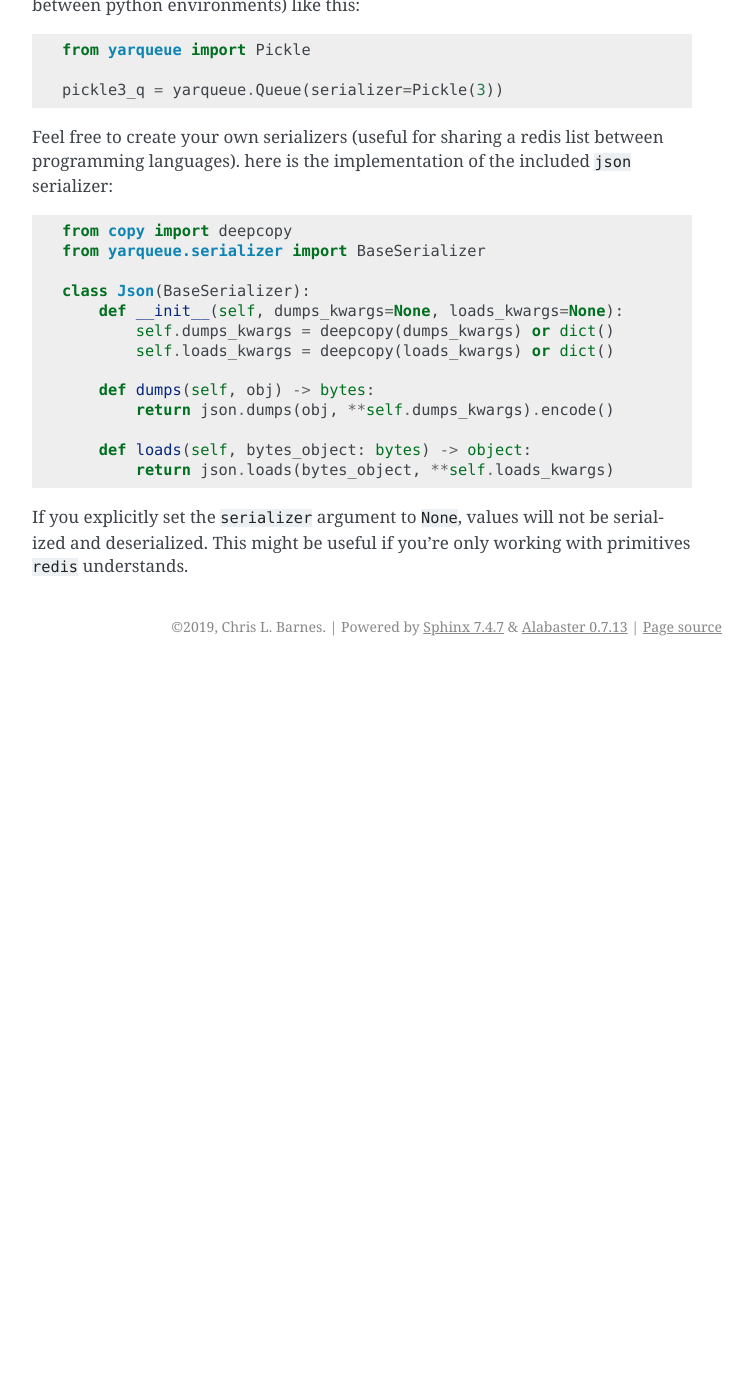
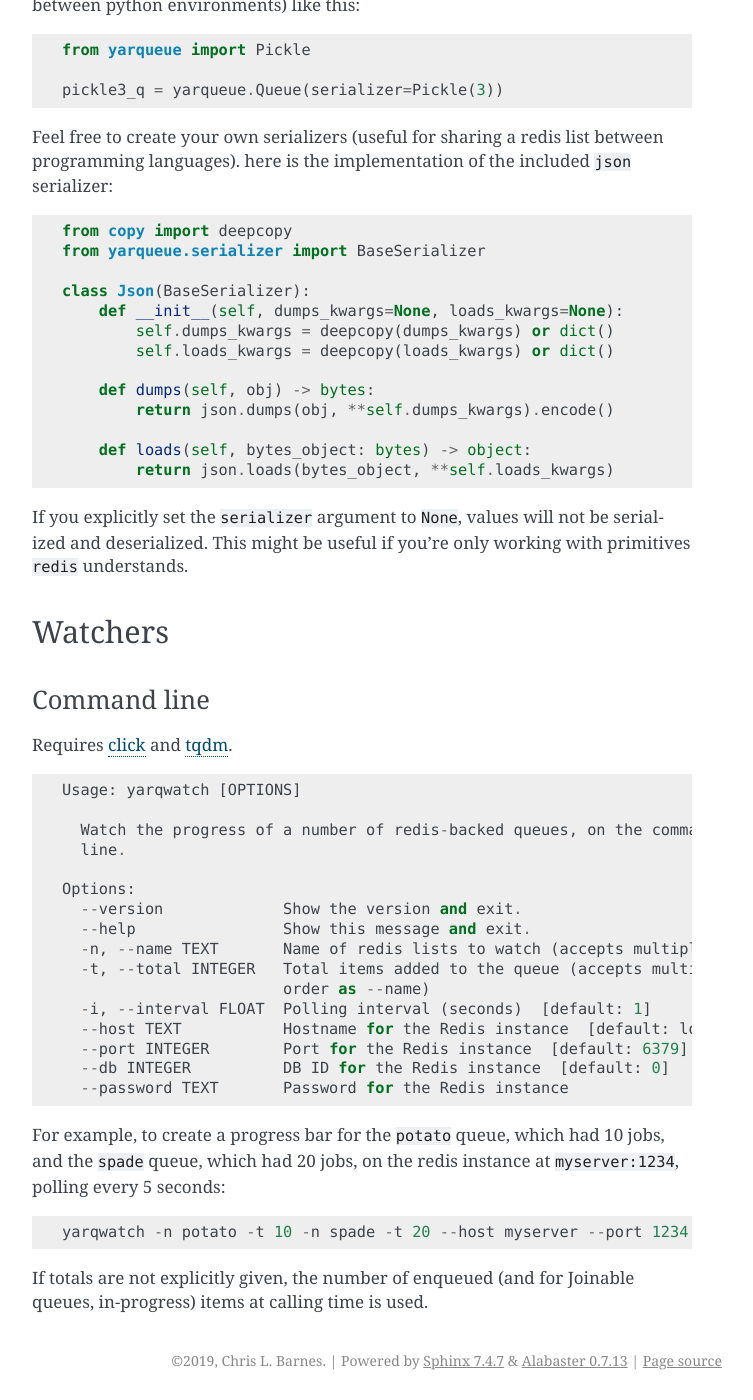
Before and after one commit to clbarnes/yarqueue, a Sphinx documentation site: the page built from docs/usage.rst, in a window 1280 px wide and 1400 px high, scrolled down 4147 px. Shown: the whole window, without its empty margins (388-1141 px from the left). Built offline with Sphinx 7.4.7, drawn with Linux system fonts in a browser that asks for light colours; before the commit the page ends 4813 px from its top, so only the background shows below that.

Commit message:
watcher docs update

```diff
--- a/README.rst
+++ b/README.rst
@@ -43,6 +43,11 @@ Features
 
 * As thread-safe as the `underlying Redis client instance <https://github.com/andymccurdy/redis-py#thread-safety>`_
 
+* Simple queue watchers
+
+  - ``yarqwatch``: command-line progress bars for given queues
+  - ``yarqserve``: simple REST API and browser page for given queues
+
 Credits
 -------
 
--- a/docs/usage.rst
+++ b/docs/usage.rst
@@ -221,8 +221,49 @@ here is the implementation of the included ``json`` serializer:
 If you explicitly set the ``serializer`` argument to ``None``, values will not be serialized and deserialized.
 This might be useful if you're only working with primitives ``redis`` understands.
 
+Watchers
+--------
+
+Command line
+~~~~~~~~~~~~
+
+Requires click_ and tqdm_.
+
+::
+
+    Usage: yarqwatch [OPTIONS]
+
+      Watch the progress of a number of redis-backed queues, on the command
+      line.
+
+    Options:
+      --version             Show the version and exit.
+      --help                Show this message and exit.
+      -n, --name TEXT       Name of redis lists to watch (accepts multiple)
+      -t, --total INTEGER   Total items added to the queue (accepts multiple, same
+                            order as --name)
+      -i, --interval FLOAT  Polling interval (seconds)  [default: 1]
+      --host TEXT           Hostname for the Redis instance  [default: localhost]
+      --port INTEGER        Port for the Redis instance  [default: 6379]
+      --db INTEGER          DB ID for the Redis instance  [default: 0]
+      --password TEXT       Password for the Redis instance
+
+For example, to create a progress bar for
+the ``potato`` queue, which had 10 jobs, and
+the ``spade`` queue, which had 20 jobs,
+on the redis instance at ``myserver:1234``,
+polling every 5 seconds::
+
+    yarqwatch -n potato -t 10 -n spade -t 20 --host myserver --port 1234 --interval 5
+
+If totals are not explicitly given, the number of enqueued (and for Joinable queues, in-progress) items at calling time is used.
+
+
 .. _multiprocessing.Queue: https://docs.python.org/3/library/multiprocessing.html#multiprocessing.Queue
 .. _redislite: https://github.com/yahoo/redislite
 .. _pickle: https://docs.python.org/3/library/pickle.html
 .. _pickle5: https://pypi.org/project/pickle5/
 .. _threading.LifoQueue: https://docs.python.org/3/library/queue.html#queue.LifoQueue
+.. _click: https://click.palletsprojects.com
+.. _flask: https://flask.palletsprojects.com
+.. _tqdm: https://github.com/tqdm/tqdm
--- a/setup.py
+++ b/setup.py
@@ -15,9 +15,10 @@ extras_require = {
     "redislite": ["redislite>=5.0"],
     "pickle": ['pickle5; python_version >= "3.6" and python_version < "3.8"'],
     "cli": ["click", "tqdm"],
+    "http": ["click", "flask"],
 }
 
-extras_require["full"] = list(itertools.chain.from_iterable(extras_require.values()))
+extras_require["all"] = list(itertools.chain.from_iterable(extras_require.values()))
 
 setup_requirements = ["pytest-runner"]
 
@@ -44,8 +45,10 @@ setup(
     keywords="yarqueue queue multiprocessing hotqueue redis redislite",
     name="yarqueue",
     packages=find_packages(include=["yarqueue"]),
+    package_data={"yarqueue": ["*.html"]},
     entry_points={"console_scripts": [
         "yarqwatch = yarqueue.watch.cli:yarqwatch",
+        "yarqserve = yarqueue.watch.http:yarqserve",
     ]},
     setup_requires=setup_requirements,
     extras_require=extras_require,
```
